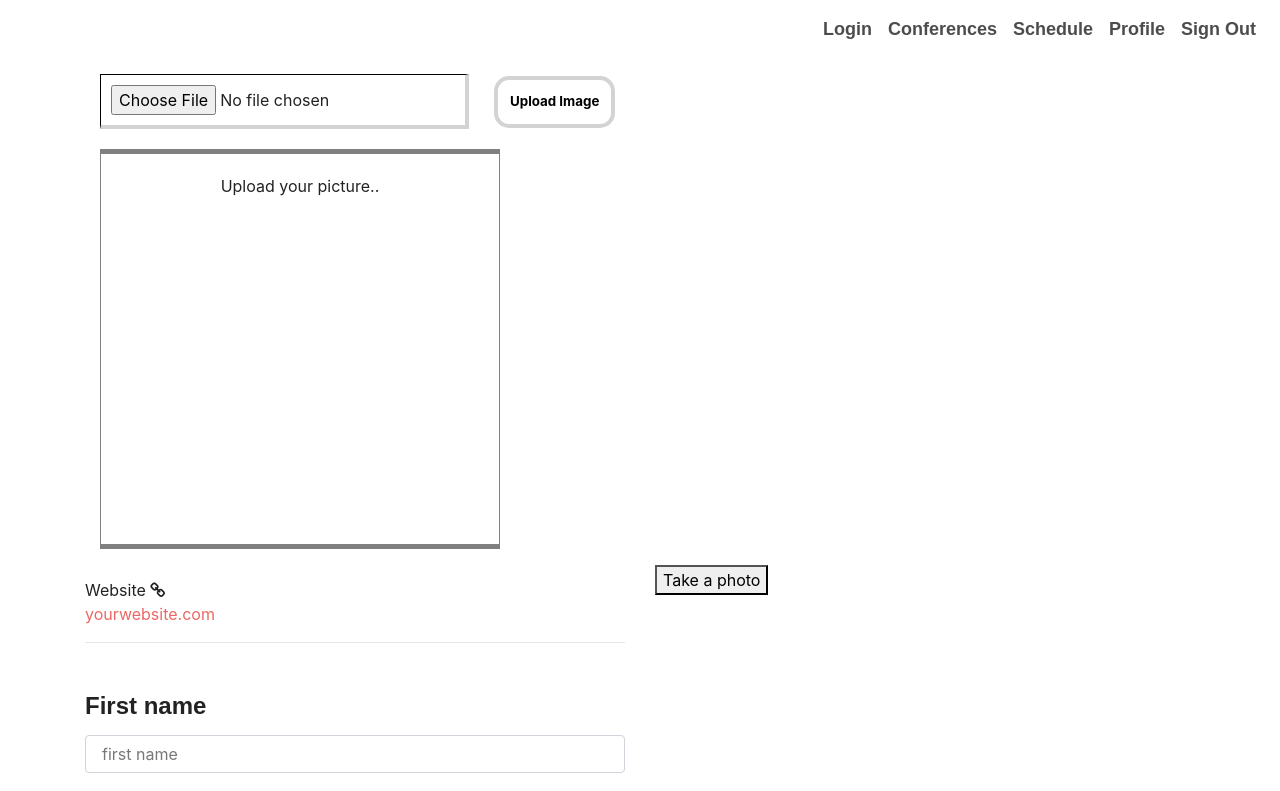
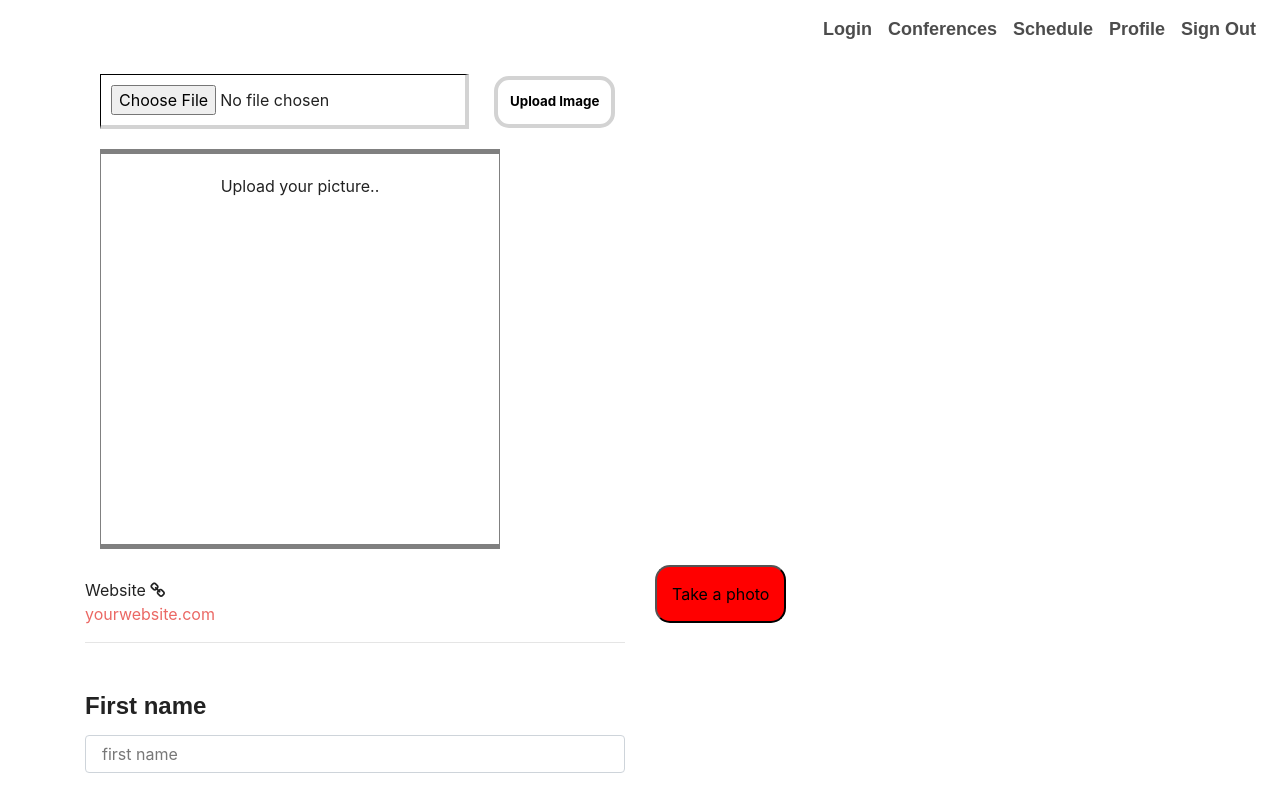
Before and after one commit to shellyrgarner/project3, a React (Create React App) app in the folder client/: page /profile in a window 1280 px wide. Shown: the top 791 px of the page. Built offline with nearby package versions, Linux system fonts and the light colour scheme; no server answers; a web font is replaced by a local one.

Commit message:
little styling to the button

```diff
--- a/client/src/pages/Profile/Profile.js
+++ b/client/src/pages/Profile/Profile.js
@@ -147,7 +147,7 @@ class Profile extends Component {
                             screenshotFormat="image/webp"
                             videoConstraints={videoConstraints}
                         />
-                        <button onClick={this.screenshot.bind(this)}>Take a photo</button>
+                        <button style={{backgroundColor:"red", borderRadius:"15px", padding:"15px"}}onClick={this.screenshot.bind(this)}>Take a photo</button>
                         {this.state.screenshot ? <img src={this.state.screenshot} /> : null }
 
                     </Col>
```
